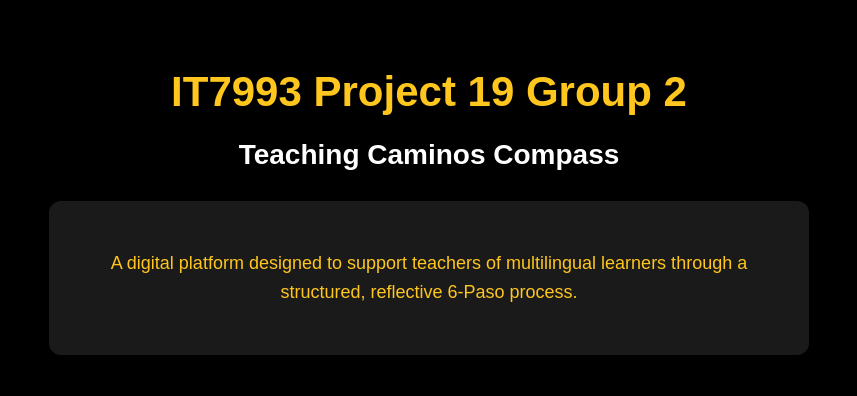
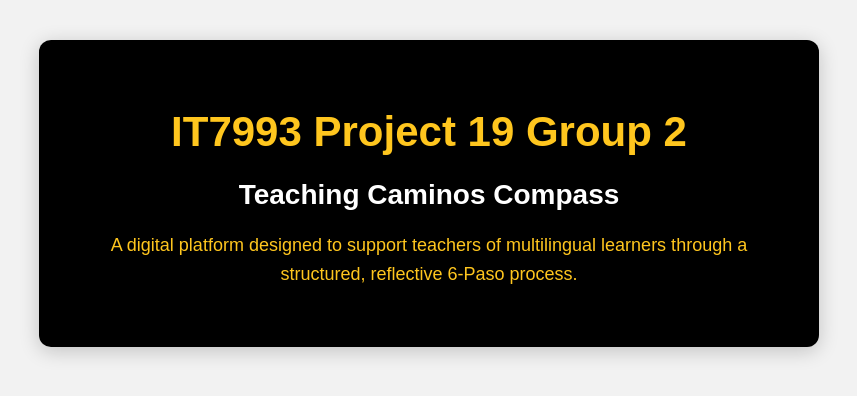
Before and after one commit to samuelbaskin/caminos-compass, a React (Create React App) app in the folder my-app/: page / in a window 1280 px wide. Shown: the top 396 px of the page, without its empty margins (211-1068 px from the left). Built offline with nearby package versions, Linux system fonts and the light colour scheme.

Commit message:
KSU color change

```diff
--- a/my-app/src/App.js
+++ b/my-app/src/App.js
@@ -6,29 +6,28 @@ function App() {
         padding: "40px",
         textAlign: "center",
         fontFamily: "Arial, sans-serif",
-        backgroundColor: "#000000", // KSU Black
-        color: "#FFC61E"            // KSU Gold
+        backgroundColor: "#F2F2F2" // pale gray
       }}
     >
-      <h1 style={{ fontSize: "42px", marginBottom: "10px" }}>
-        IT7993 Project 19 Group 2
-      </h1>
-
-      <h2 style={{ fontSize: "28px", color: "#FFFFFF", marginBottom: "30px" }}>
-        Teaching Caminos Compass
-      </h2>
-
       <div
         style={{
-          backgroundColor: "#1A1A1A",
-          padding: "30px",
+          backgroundColor: "#000000", // black box
+          padding: "40px",
           borderRadius: "12px",
           maxWidth: "700px",
           margin: "0 auto",
-          boxShadow: "0 4px 20px rgba(0,0,0,0.4)"
+          boxShadow: "0 4px 20px rgba(0,0,0,0.2)"
         }}
       >
-        <p style={{ fontSize: "18px", color: "#FFC61E", lineHeight: "1.6" }}>
+        <h1 style={{ color: "#FFC61E", fontSize: "42px", marginBottom: "10px" }}>
+          IT7993 Project 19 Group 2
+        </h1>
+
+        <h2 style={{ color: "#FFFFFF", fontSize: "28px", marginBottom: "20px" }}>
+          Teaching Caminos Compass
+        </h2>
+
+        <p style={{ color: "#FFC61E", fontSize: "18px", lineHeight: "1.6" }}>
           A digital platform designed to support teachers of multilingual learners
           through a structured, reflective 6‑Paso process.
         </p>
```
